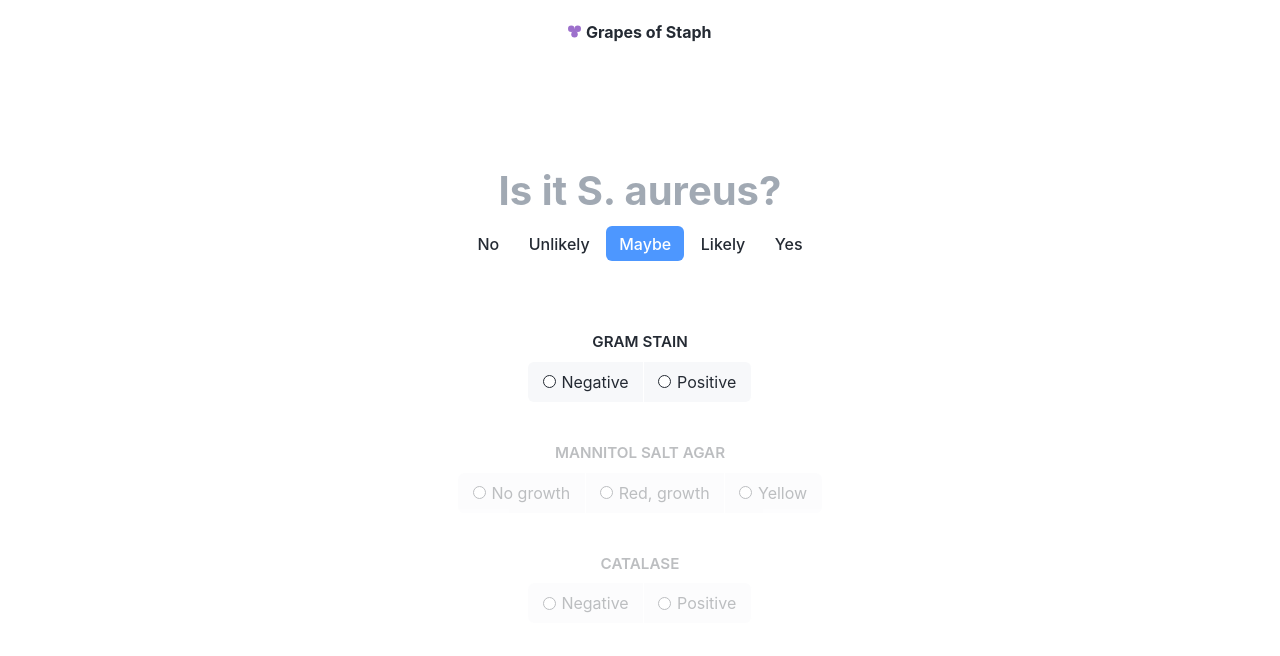
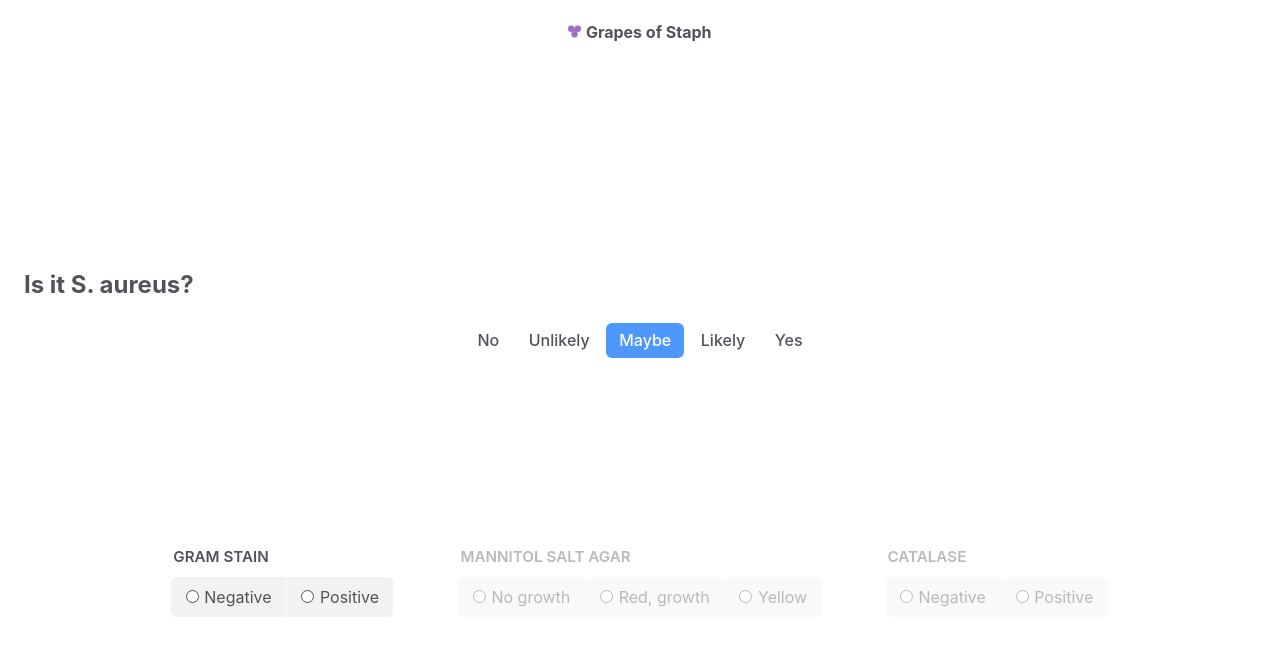
Before and after one commit to davbl/grapes-of-staph, a React (Vite) app: page / in a window 1280 px wide. Shown: the top 656 px of the page. Built offline with nearby package versions, Linux system fonts and the light colour scheme.

Commit message:
Updated styles

```diff
--- a/src/index.css
+++ b/src/index.css
@@ -3,8 +3,11 @@
   line-height: 1.5;
   font-weight: 400;
 
-  color: #242a33;
   background-color: #ffffff;
+  color: #555059;
+  --blackish-color: #555059;
+  --grey-text-color: #acaaad;
+  --card-bg-color: #fcfcfc;
 
   font-synthesis: none;
   text-rendering: optimizeLegibility;
@@ -37,10 +40,6 @@ header {
   align-items: center;
   gap: 0.28rem;
 
-  svg {
-    padding-bottom: 1px;
-  }
-
   h1 {
     font-size: 1em;
     font-weight: 700;
@@ -48,6 +47,14 @@ header {
     margin: 1.25rem 0rem;
     text-align: center;
   }
+
+  /* svg {
+    padding-bottom: 0.5px;
+  } */
+}
+
+svg {
+  padding-bottom: 0.7px;
 }
 
 main {
@@ -55,24 +62,30 @@ main {
   flex-direction: column;
   flex-grow: 1;
   justify-content: center;
-  padding-bottom: 5rem;
-  gap: 4rem;
+  /* gap: 5rem; */
+  justify-content: space-evenly;
   /* align-items: center; */
+  /* padding-bottom: 5rem; */
   /* margin: 1.5rem; */
 }
 
-section {
+/* section {
   display: flex;
   flex-direction: column;
   align-items: center;
-}
+} */
 
-/* Hero text */
-h2 {
-  margin: 0;
-  font-size: 2.5rem;
-  color: #a1a9b3;
-  text-align: center;
+.hero {
+  display: flex;
+  flex-direction: column;
+  gap: 0.1rem;
+  /* Hero text */
+  h2 {
+    margin: 0;
+    font-size: 2.6rem;
+    color: var(--grey-text-color);
+    text-align: center;
+  }
 }
 
 /* RESULT */
@@ -100,7 +113,7 @@ li {
 }
 .unlikely {
   color: white;
-  background-color: #d16df2;
+  background-color: #d479f2;
 }
 .maybe {
   color: white;
@@ -108,25 +121,58 @@ li {
 }
 .likely {
   color: white;
-  background-color: #56bfbf;
+  background-color: #3dcccc;
 }
 .yes {
   color: white;
-  background-color: #56bf56;
+  background-color: #52cc52;
 }
 
 /* CONTROLS */
 .controls {
   display: flex;
+  flex-direction: row;
+  flex-wrap: wrap;
+  /* justify-content: space-evenly; */
+  justify-content: center;
+  gap: 4rem;
+}
+
+.method-category {
+  flex: 1;
+  max-width: 364px;
+  /* width: 40%; */
+  display: flex;
   flex-direction: column;
-  gap: 2.5rem;
+  gap: 2rem;
+  background-color: var(--card-bg-color);
+  padding: 2rem 2.5rem 2.5rem 2.5rem;
+  border-radius: 0.5rem;
+}
+
+.method-category-header {
+  display: flex;
+  justify-content: space-between;
+  align-items: center;
+}
+
+h3 {
+  margin: 0;
+  color: var(--grey-text-color);
+  font-size: 1.25rem;
+}
+
+.radios-column {
+  display: flex;
+  flex-direction: column;
+  gap: 2rem;
 }
 
 /* Radio group */
 fieldset {
   display: flex;
   flex-wrap: wrap;
-  justify-content: center;
+  /* justify-content: center; */
   /* gap: 1.5rem; */
   border: none;
   margin: 0;
@@ -140,8 +186,8 @@ fieldset label:first-of-type {
 }
 
 fieldset label:nth-of-type(2) {
-  border-right: 1px solid white;
-  border-left: 1px solid white;
+  border-right: 1px solid var(--card-bg-color);
+  border-left: 1px solid var(--card-bg-color);
 }
 
 /* Last label in the fieldset with rounded corners on right side */
@@ -161,7 +207,7 @@ fieldset label:last-of-type {
     border-bottom-right-radius: 6px;
     border-bottom-left-radius: 6px;
     border-top-right-radius: 0px;
-    border-top: 1px solid white;
+    border-top: 1px solid var(--card-bg-color);
   }
 }
 
@@ -170,13 +216,13 @@ legend {
   font-weight: 600;
   font-size: 0.95rem;
   padding-bottom: 0.5rem;
-  text-align: center;
+  /* text-align: center; */
 }
 
 /* Radio item */
 label {
   cursor: pointer;
-  background-color: #f7f8fa;
+  background-color: #f2f2f2;
   padding: 0.5rem 0.9rem 0.5rem 0.9rem;
   accent-color: black;
   display: flex;
@@ -186,7 +232,7 @@ label {
 
 /* Change bg color of radio item when the input inside is checked */
 label:has(input:checked) {
-  background-color: #f0f1f2;
+  background-color: #e8e8e8;
 }
 
 /* Radio circle */
@@ -195,9 +241,9 @@ input {
   border-radius: 50%;
   width: 13px;
   height: 13px;
-  margin: 0;
+  margin: 0 0 1px 0;
   background-color: white;
-  border: 1.5px solid #242a33;
+  border: 1.5px solid var(--blackish-color);
   outline: none;
   cursor: pointer;
   transition: all 0.1s ease-in-out;
@@ -208,7 +254,7 @@ input:checked {
   /* border: 3.5px solid white; */
   /* outline: 1.5px solid #242a33;
   outline-offset: -1.5px; */
-  border: 4.25px solid #242a33;
+  border: 4.25px solid var(--blackish-color);
 }
 
 /* input:focus {
@@ -227,7 +273,7 @@ span {
 } */
 
 .disabled {
-  opacity: 0.3;
+  opacity: 0.4;
   pointer-events: none;
 }
 
@@ -235,3 +281,25 @@ span {
   opacity: 1;
   pointer-events: all;
 }
+
+.reset-btn {
+  background-color: #f5f5f5;
+  color: var(--blackish-color);
+  border: none;
+  padding: 0.5rem 1rem 0.5rem 0.9rem;
+  border-radius: 6px;
+  display: flex;
+  width: fit-content;
+  align-items: center;
+  justify-content: center;
+  gap: 0.3rem;
+  cursor: pointer;
+  font-weight: 500;
+  font-size: 1rem;
+  align-self: center;
+}
+
+.reset-btn:hover {
+  /* background-color: #f2f2f2; */
+  outline: 1.5px solid var(--blackish-color);
+}
```
